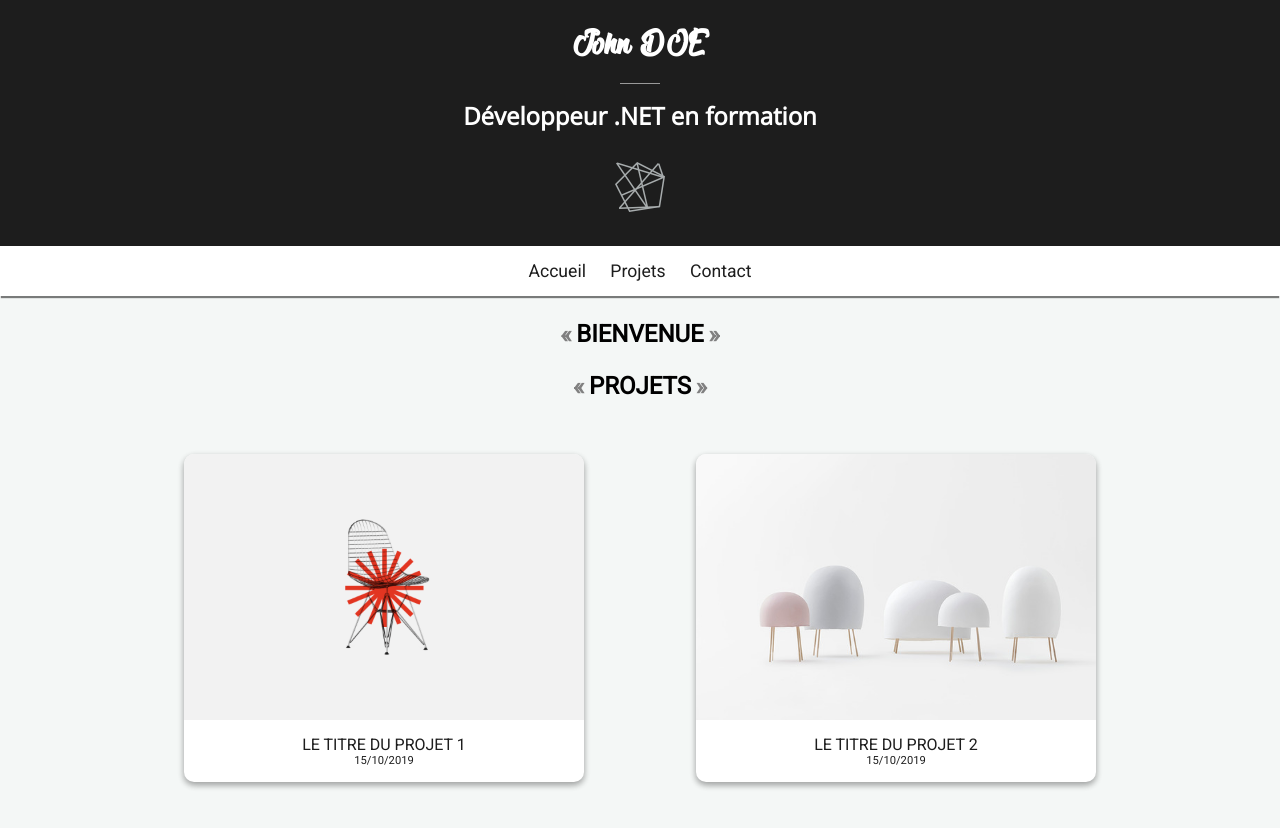
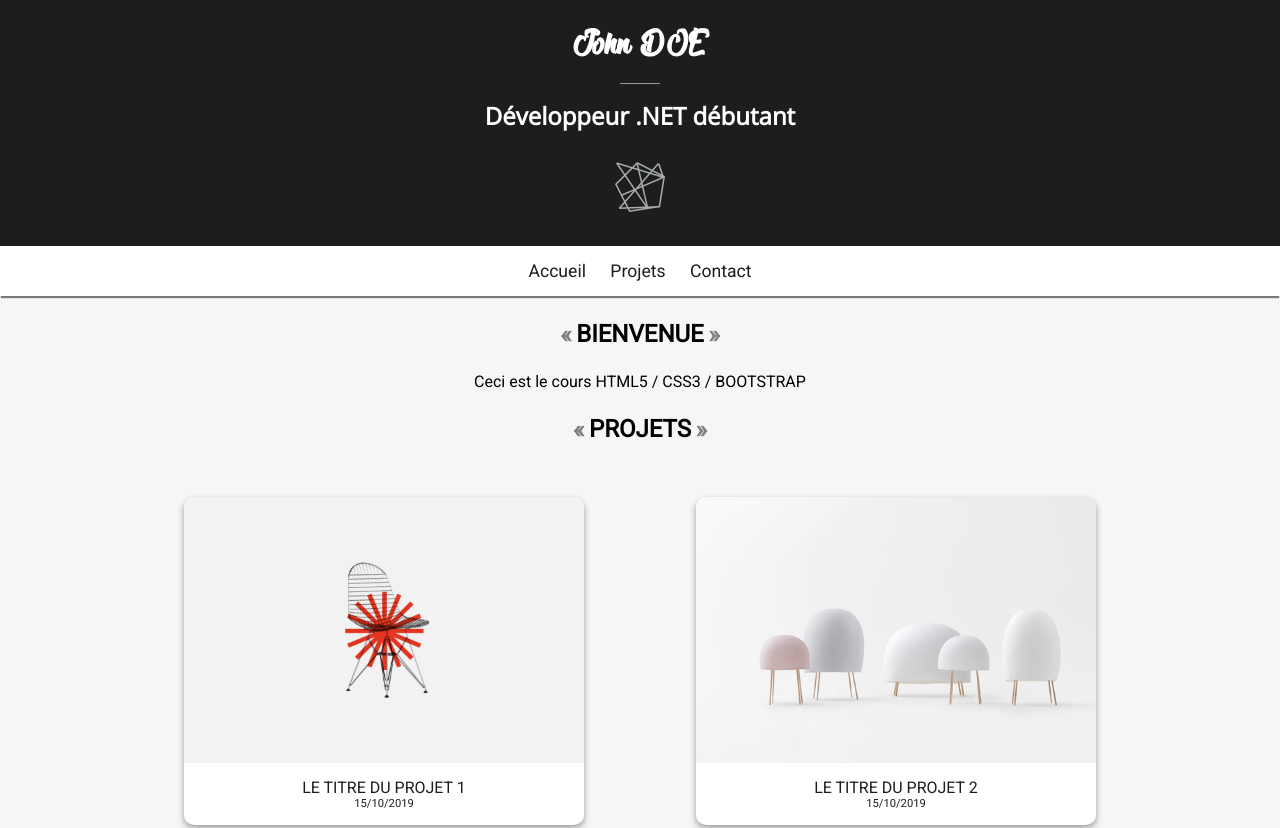
Before and after one commit to pubalacon/html5, a plain HTML site: page index.html in a window 1280 px wide. Shown: the top 828 px of the page. Drawn offline with nearby package versions, Linux system fonts and the light colour scheme.

Commit message:
Revert "update netlify 3"
This reverts commit 0d4de059d434fa32af5ac03cdcb198933b3e27ff.

```diff
--- a/index.html
+++ b/index.html
@@ -17,7 +17,7 @@
     <header>
         <h1>John DOE</h1>
         <span class="separator"></span>
-        <h2>Développeur .NET en formation</h2>
+        <h2>Développeur .NET débutant</h2>
         <img src="pictures\logo.png" alt="Logo" id="logo" />
     </header>
 
@@ -32,6 +32,7 @@
     <div class="conteneur">
         <section>
             <h3>Bienvenue</h3>
+            <p>Ceci est le cours HTML5 / CSS3 / BOOTSTRAP</p>
         </section>
 
         <section id="projets_anchor">
```
